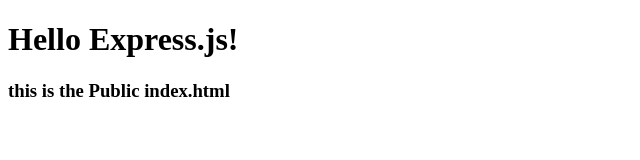
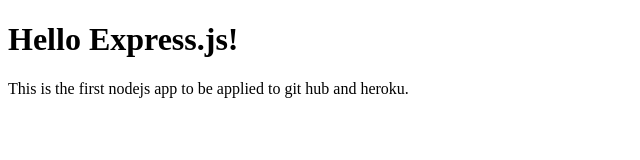
Before and after one commit to 3c3c3c/web-server, a website: page public/index.html in a window 1280 px wide. Shown: the whole page, without its empty margins (0-640 px from the left). Drawn offline with Linux system fonts and the light colour scheme.

Commit message:
replaced header with a paragraph

```diff
--- a/public/index.html
+++ b/public/index.html
@@ -7,7 +7,7 @@
 </head>
 <body>
 <h1>Hello Express.js!</h1>
-<h3>this is the Public index.html </h3>
+<p>This is the first nodejs app to be applied to git hub and heroku.</p>
 
 </body>
 </html>
```
